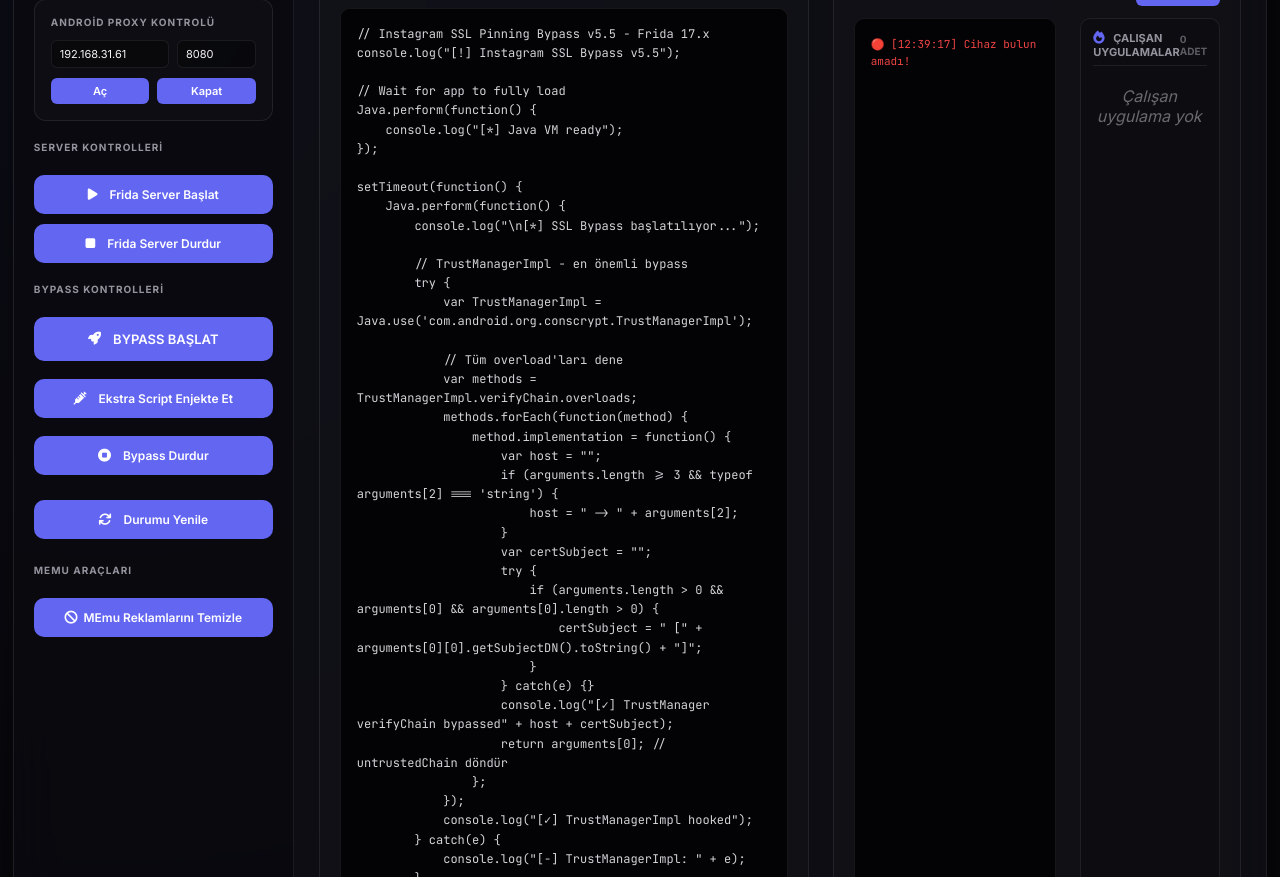
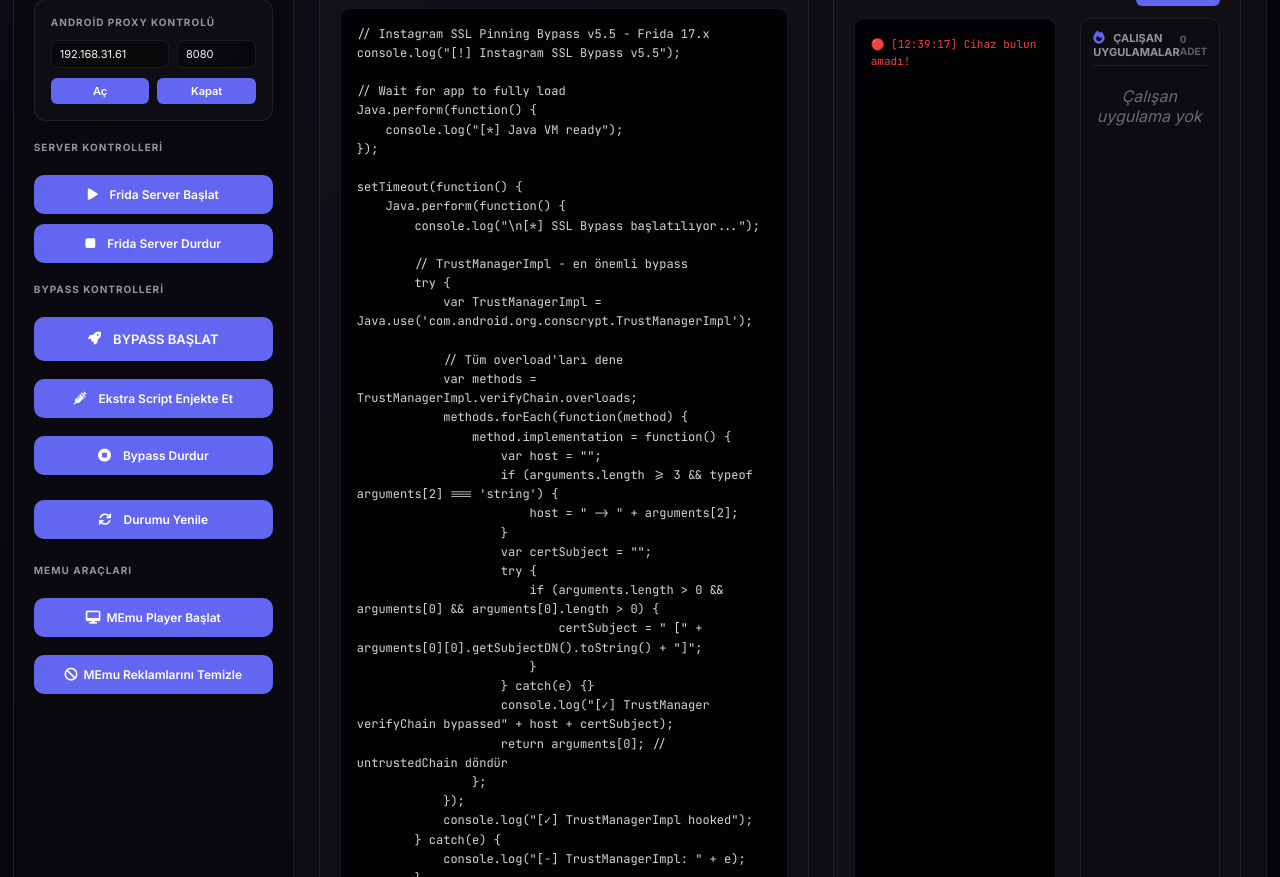
Before and after one commit to seghobs/webmemu, a Flask app: page / in a window 1280 px wide. Shown: the part 303-1180 px from the top of the page. Run offline with Flask 3, Linux system fonts and the light colour scheme; data that the repository does not hold is empty; some libraries are stand-ins or nearby versions.

Commit message:
Add automatic MEmu detection and starting from Web GUI

```diff
--- a/app.py
+++ b/app.py
@@ -11,8 +11,12 @@ app = Flask(__name__)
 
 class BypassManager:
     def __init__(self):
-        self.adb_path = r"C:\Program Files\Microvirt\MEmu\adb.exe"
         self.project_dir = os.path.dirname(os.path.abspath(__file__))
+        self.memu_dir = self.find_memu_dir()
+        if self.memu_dir:
+            self.adb_path = os.path.join(self.memu_dir, "adb.exe")
+        else:
+            self.adb_path = r"C:\Program Files\Microvirt\MEmu\adb.exe"
         self.device_connected = False
         self.frida_server_running = False
         self.bypass_running = False
@@ -21,6 +25,117 @@ class BypassManager:
         self.log_queue = queue.Queue()
         self.log_history = []
         self.proxy_status = "Bilinmiyor"
+
+    def find_memu_dir(self):
+        # 1. Try registry
+        try:
+            import winreg
+            reg_paths = [
+                (winreg.HKEY_LOCAL_MACHINE, r"SOFTWARE\Microsoft\Windows\CurrentVersion\Uninstall\MEmu"),
+                (winreg.HKEY_CURRENT_USER, r"Software\Microvirt\MEmu"),
+                (winreg.HKEY_LOCAL_MACHINE, r"SOFTWARE\Microvirt\MEmu"),
+                (winreg.HKEY_LOCAL_MACHINE, r"SOFTWARE\WOW6432Node\Microvirt\MEmu")
+            ]
+            for hkey, subkey in reg_paths:
+                try:
+                    with winreg.OpenKey(hkey, subkey) as key:
+                        for val_name in ["InstallLocation", "InstallPath", "Path", "UninstallString"]:
+                            try:
+                                path, _ = winreg.QueryValueEx(key, val_name)
+                                if path:
+                                    if "uninstall" in val_name.lower() or "uninst" in val_name.lower():
+                                        path = os.path.dirname(path)
+                                    path = path.strip('"')
+                                    if os.path.exists(path):
+                                        if os.path.exists(os.path.join(path, "MEmu.exe")):
+                                            return path
+                                        parent = os.path.dirname(path)
+                                        if os.path.exists(os.path.join(parent, "MEmu.exe")):
+                                            return parent
+                            except FileNotFoundError:
+                                continue
+                except Exception:
+                    pass
+        except Exception:
+            pass
+
+        # 2. Check common paths on all drives
+        common_subs = [
+            r"Program Files\Microvirt\MEmu",
+            r"Program Files (x86)\Microvirt\MEmu",
+            r"Microvirt\MEmu",
+            r"MEmu"
+        ]
+
+        # Get drives
+        try:
+            import string
+            from ctypes import windll
+            drives = []
+            bitmask = windll.kernel32.GetLogicalDrives()
+            for letter in string.ascii_uppercase:
+                if bitmask & 1:
+                    drives.append(letter + ":\\")
+                bitmask >>= 1
+        except Exception:
+            drives = ["C:\\", "D:\\", "E:\\", "F:\\"]
+
+        for drive in drives:
+            for sub in common_subs:
+                check_path = os.path.join(drive, sub)
+                if os.path.exists(os.path.join(check_path, "MEmu.exe")):
+                    return check_path
+
+        # 3. Last resort search (shallow scan)
+        for drive in drives:
+            if not os.path.exists(drive):
+                continue
+            for root_dir in [drive, os.path.join(drive, "Program Files"), os.path.join(drive, "Program Files (x86)")]:
+                if not os.path.exists(root_dir):
+                    continue
+                try:
+                    for entry in os.scandir(root_dir):
+                        if entry.is_dir() and entry.name.lower() in ["microvirt", "memu"]:
+                            if entry.name.lower() == "memu" and os.path.exists(os.path.join(entry.path, "MEmu.exe")):
+                                return entry.path
+                            for sub_entry in os.scandir(entry.path):
+                                if sub_entry.is_dir() and sub_entry.name.lower() == "memu":
+                                    if os.path.exists(os.path.join(sub_entry.path, "MEmu.exe")):
+                                        return sub_entry.path
+                except Exception:
+                    pass
+        return None
+
+    def start_memu(self):
+        if not hasattr(self, 'memu_dir') or not self.memu_dir:
+            self.memu_dir = self.find_memu_dir()
+            if self.memu_dir:
+                self.adb_path = os.path.join(self.memu_dir, "adb.exe")
+
+        if not self.memu_dir or not os.path.exists(os.path.join(self.memu_dir, "MEmu.exe")):
+            self.log("MEmu Player kurulum dizini bulunamadı!", "error")
+            return False, "MEmu Player kurulum dizini bulunamadı!"
+
+        memu_exe = os.path.join(self.memu_dir, "MEmu.exe")
+        self.log(f"MEmu Player başlatılıyor: {memu_exe}", "process")
+        try:
+            subprocess.Popen(f'"{memu_exe}"', shell=True)
+            self.log("MEmu Player başlatma komutu gönderildi. Cihazın açılması biraz zaman alabilir.", "success")
+
+            # Start automatic status checks
+            def delayed_checks():
+                for i in range(12): # check every 5 seconds for 1 minute
+                    time.sleep(5)
+                    self.log("Cihaz bağlantısı kontrol ediliyor...", "info")
+                    if self.check_devices():
+                        self.log("MEmu Player başarıyla bağlandı ve hazır hale geldi!", "success")
+                        break
+            threading.Thread(target=delayed_checks, daemon=True).start()
+
+            return True, "MEmu Player başlatılıyor..."
+        except Exception as e:
+            self.log(f"MEmu başlatılamadı: {e}", "error")
+            return False, str(e)
 
     def log(self, message, level="info"):
         timestamp = datetime.now().strftime("%H:%M:%S")
@@ -573,6 +688,11 @@ def check_devices():
     manager.check_devices()
     return get_status()
 
+@app.route('/api/start_memu', methods=['POST'])
+def start_memu():
+    success, msg = manager.start_memu()
+    return jsonify({"success": success, "message": msg})
+
 @app.route('/api/start_frida', methods=['POST'])
 def start_frida():
     manager.start_frida_server()
--- a/templates/index.html
+++ b/templates/index.html
@@ -783,6 +783,9 @@
                 </button>
 
                 <div style="margin-top: 15px;" class="panel-title">MEmu Araçları</div>
+                <button class="btn" id="btn-start-memu" style="display: flex; align-items: center; justify-content: center; gap: 6px; margin-bottom: 8px; background: var(--accent);">
+                    <i class="fa-solid fa-desktop" style="margin-right: 0;"></i> MEmu Player Başlat
+                </button>
                 <button class="btn btn-secondary" id="btn-clean-ads" style="display: flex; align-items: center; justify-content: center; gap: 6px;">
                     <i class="fa-solid fa-ban" style="margin-right: 0;"></i> MEmu Reklamlarını Temizle
                 </button>
@@ -1069,6 +1072,7 @@
         const btnStopBypass = document.getElementById('btn-stop-bypass');
         const btnInjectScript = document.getElementById('btn-inject-script');
         const btnRefresh = document.getElementById('btn-refresh');
+        const btnStartMemu = document.getElementById('btn-start-memu');
 
         const proxyIp = document.getElementById('proxy-ip');
         const proxyPort = document.getElementById('proxy-port');
@@ -1493,6 +1497,25 @@
             postAction('/api/toggle_proxy', { enabled: false });
         });
 
+        btnStartMemu.addEventListener('click', async () => {
+            btnStartMemu.disabled = true;
+            const originalHTML = btnStartMemu.innerHTML;
+            btnStartMemu.innerHTML = '<i class="fa-solid fa-spinner fa-spin" style="margin-right: 0; color: white !important;"></i> Başlatılıyor...';
+            try {
+                const res = await postAction('/api/start_memu');
+                if (res && res.success) {
+                    console.log("MEmu başlatıldı:", res.message);
+                } else {
+                    alert("MEmu başlatılamadı: " + (res ? res.message : "Bilinmeyen hata"));
+                }
+            } catch (err) {
+                console.error("MEmu başlatma hatası:", err);
+            } finally {
+                btnStartMemu.disabled = false;
+                btnStartMemu.innerHTML = originalHTML;
+            }
+        });
+
         btnSaveScript.addEventListener('click', saveScript);
 
         const btnCleanAds = document.getElementById('btn-clean-ads');
```
